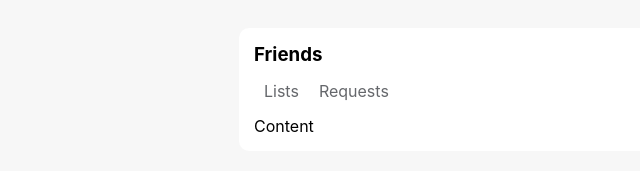
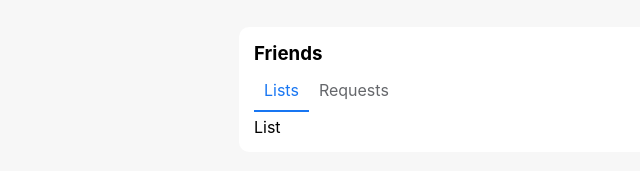
Before and after one commit to philiamjohn/pastebook, a React (Create React App) app in the folder pastebook-client/: page /friends in a window 1280 px wide. Shown: the part 331-502 px from the top of the page, without its empty margins (22-662 px from the left). Built offline with nearby package versions, Linux system fonts and the light colour scheme.

Commit message:
Update: List and Request Switcher Tabs (Completed), Added: FriendCard(Initial)

```diff
--- /dev/null
+++ b/pastebook-client/src/components/friends/ListTab.js
@@ -0,0 +1,7 @@
+import React from 'react';
+
+const ListTab = () => {
+  return <div>List</div>;
+};
+
+export default ListTab;
--- /dev/null
+++ b/pastebook-client/src/components/friends/RequestsTab.js
@@ -0,0 +1,7 @@
+import React from 'react';
+
+const RequestsTab = () => {
+  return <div>Requests</div>;
+};
+
+export default RequestsTab;
--- a/pastebook-client/src/components/friends/friends.css
+++ b/pastebook-client/src/components/friends/friends.css
@@ -30,10 +30,23 @@ div.friends-nav-list, div.friends-nav-requests {
     border-radius: 5px;
 }
 
+div.friends-nav-list-active, div.friends-nav-requests-active {
+    padding: 10px;
+    border-radius: 5px;
+}
+
+div.friends-nav-list-outer-active, div.friends-nav-requests-outer-active {
+    border-bottom: solid 2px #1876f2;
+}
+
+div.friends-nav p {
+    color: #65676b;
+}
+
+div.friends-nav-list-active p, div.friends-nav-requests-active p{
+    color: #1876f2;
+}
+
 div.friends-nav-list:hover, div.friends-nav-requests:hover {
     background: #f7f7f7;
 }
-
-div.friends-nav p {
- color: #65676b;
-}
--- a/pastebook-client/src/components/friends/friends.js
+++ b/pastebook-client/src/components/friends/friends.js
@@ -1,19 +1,75 @@
-import React from 'react';
-import '../friends/friends.css';
+import React, {useState, useEffect} from 'react';
+import '../friends/Friends.css';
+import ListTab from './ListTab';
+import RequestsTab from './RequestsTab';
 
-const friends = () => {
+const Friends = () => {
+
+    const [tab, setTab] = useState("list");
+
+    // On page load
+    useEffect(() => {
+
+       var list = document.getElementById('friends-list');
+       var listOuter = document.getElementById('friends-list-outer');
+       var requests = document.getElementById('friend-requests');
+       var requestsOuter = document.getElementById('friend-requests-outer');
+
+       if(tab=="list") {
+           list.className = "friends-nav-list-active";
+           listOuter.className = "friends-nav-list-outer-active";
+           requests.className = "friends-nav-requests";
+           requestsOuter.className = "friends-nav-requests-outer";
+        }
+
+        if(tab=="requests") {
+           requests.className = "friends-nav-requests-active";
+           requestsOuter.className = "friends-nav-requests-outer-active";
+           list.className = "friends-nav-list";
+           listOuter.className = "friends-nav-list-outer";
+        }
+
+      return () => {
+
+      };
+     }, []);
+
+    const switchToList = () => {
+       setTab("list");
+       var list = document.getElementById('friends-list');
+       var listOuter = document.getElementById('friends-list-outer');
+       var requests = document.getElementById('friend-requests');
+       var requestsOuter = document.getElementById('friend-requests-outer');
+       list.className = "friends-nav-list-active";
+       listOuter.className = "friends-nav-list-outer-active";
+       requests.className = "friends-nav-requests";
+       requestsOuter.className = "friends-nav-requests-outer";
+    }
+
+    const switchToRequests = () => {
+       setTab("requests");
+       var list = document.getElementById('friends-list');
+       var listOuter = document.getElementById('friends-list-outer');
+       var requests = document.getElementById('friend-requests');
+       var requestsOuter = document.getElementById('friend-requests-outer');
+       requests.className = "friends-nav-requests-active";
+       requestsOuter.className = "friends-nav-requests-outer-active";
+       list.className = "friends-nav-list";
+       listOuter.className = "friends-nav-list-outer";
+    }
+
      return (
        <div className='friends'>
            <div className='friends-title'>
                <h3>Friends</h3>
            </div>
            <div className='friends-nav'>
-            <div className='friends-nav-list'><p>Lists</p></div>
-            <div className='friends-nav-requests'><p>Requests</p></div>
+               <div className='friends-nav-list-outer' id='friends-list-outer'><div className='friends-nav-list' id='friends-list' onClick={switchToList}><p>Lists</p></div></div>
+               <div className='friends-nav-requests-outer' id='friend-requests-outer'><div className='friends-nav-requests' id='friend-requests' onClick={switchToRequests}><p>Requests</p></div></div>
            </div>
-        <div className='friends-content'>Content</div>
+           <div className='friends-content'>{tab === "list" ? <ListTab /> : <RequestsTab />}</div>
        </div>
      );
 };
 
-export default friends;
+export default Friends;
--- a/pastebook-client/src/pages/friends/Friends.js
+++ b/pastebook-client/src/pages/friends/Friends.js
@@ -1,5 +1,5 @@
 import '../friends/Friends.css';
-import FriendsComponent from '../../components/friends/friends';
+import FriendsComponent from '../../components/friends/Friends';
 
 const Friends = () => {
 
@@ -10,4 +10,5 @@ const Friends = () => {
     );
 
 }
+
 export default Friends;
```
Also changed, not shown: pastebook-client/src/components/friends/FriendsCard.js (added, +18 -0 lines), pastebook-client/src/components/friends/FriendsComponent.js (added, +50 -0 lines), pastebook-client/src/components/friend-card/FriendCard.js (deleted). Lines whose indentation alone changed are shown as unchanged.
